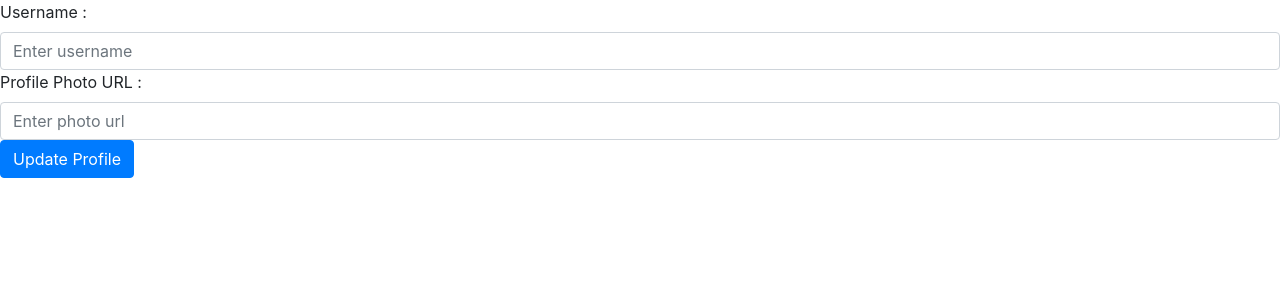
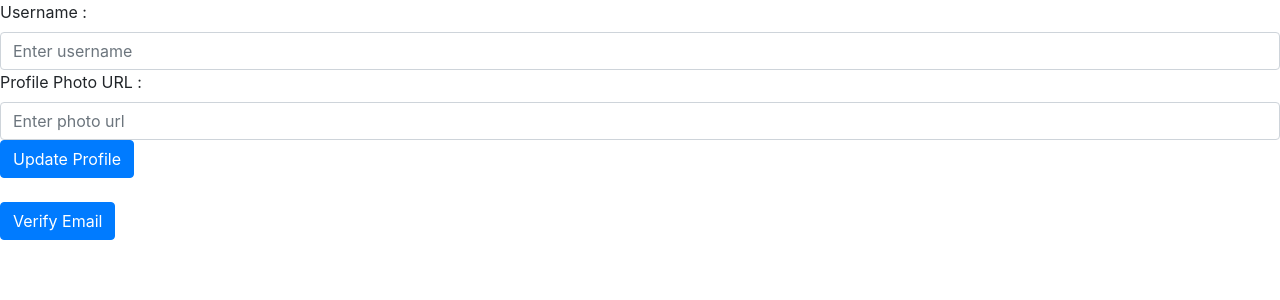
Before and after one commit to Abhay-Hasrani/Sharpener, a React (Create React App) app in the folder react-expense-tracker/: page /updateProfile in a window 1280 px wide. Shown: the top 300 px of the page. Built offline with nearby package versions, Linux system fonts and the light colour scheme; no server answers.

Commit message:
updated profile page and added email verification button

```diff
--- a/react-expense-tracker/src/components/UpdateProfile.js
+++ b/react-expense-tracker/src/components/UpdateProfile.js
@@ -22,7 +22,7 @@ const UpdateProfile = () => {
       );
 
       const data = await res.json();
-      console.log(data);
+      // console.log(data);
       if (res.ok) {
         setProfileObj({
           username: data.users[0].displayName,
@@ -69,7 +69,32 @@ const UpdateProfile = () => {
       alert("Firebase UpdateProfile : " + data.error.message);
     }
   }
+
+  async function profileEmailVerifyHandler() {
+    const res = await fetch(
+      "https://identitytoolkit.googleapis.com/v1/accounts:sendOobCode?key=AIzaSyDehsjS-i9vFZpBlJJXD-9fd0v-_UMtC6M",
+      {
+        method: "POST",
+        body: JSON.stringify({
+          idToken: localStorage.getItem("userIdToken"),
+          requestType: "VERIFY_EMAIL",
+        }),
+        headers: {
+          "Content-Type": "application/json",
+        },
+      }
+    );
+
+    const data = await res.json();
+    // console.log(data);
+    if (res.ok) {
+      console.log("verified :", data.email);
+    } else {
+      alert("Firebase Email Verify : " + data.error.message);
+    }
+  }
   return (
+    <div>
       <Form onSubmit={userUpdateProfileFormHandler}>
         <Form.Group controlId="signInEmail">
           <Form.Label>Username :</Form.Label>
@@ -93,6 +118,9 @@ const UpdateProfile = () => {
         </Form.Group>
         <Button type="submit">Update Profile</Button>
       </Form>
+      <br />
+      <Button onClick={profileEmailVerifyHandler}>Verify Email</Button>
+    </div>
   );
 };
 export default UpdateProfile;
```
Lines whose indentation alone changed are shown as unchanged.
